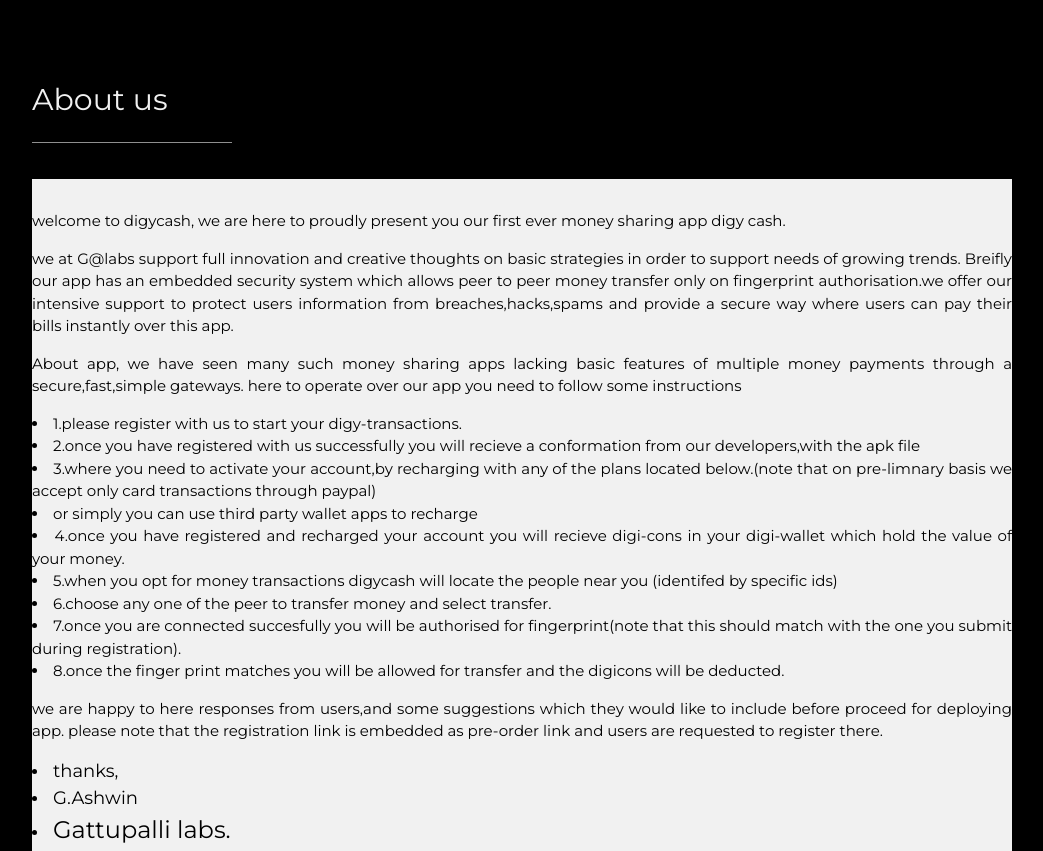
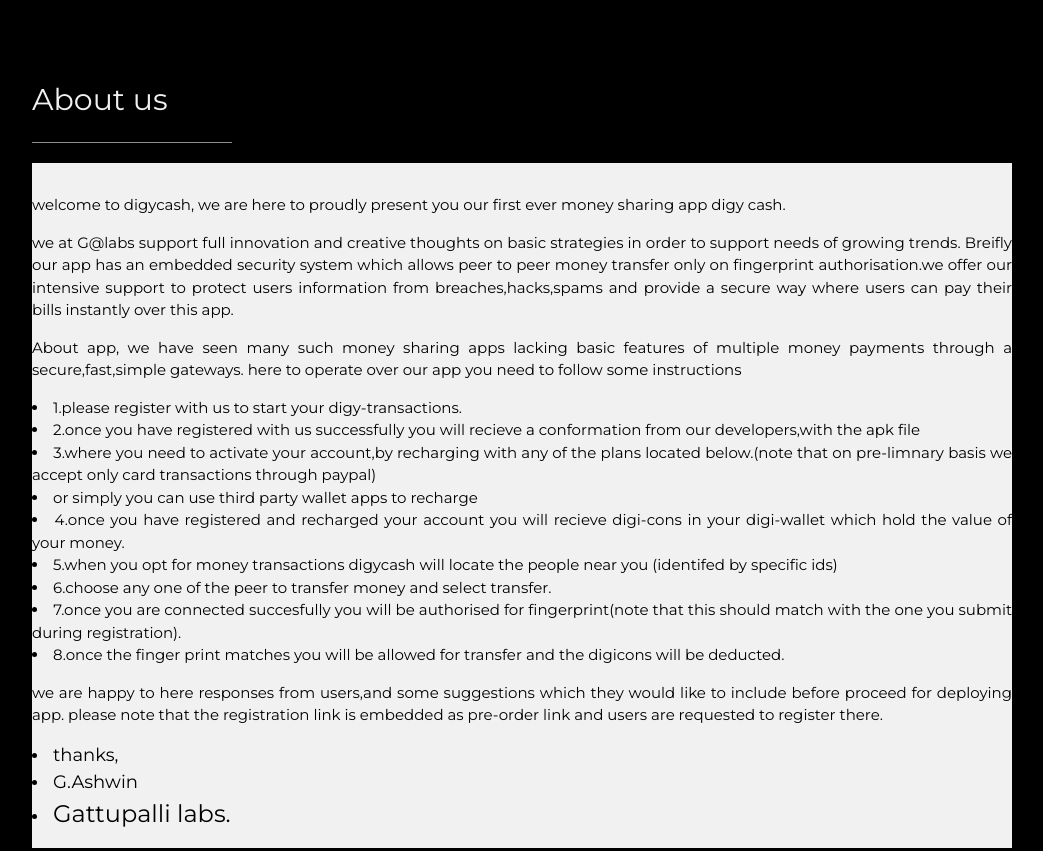
Before and after one commit to ashwingattupalli/cash, a plain HTML site: page index.html in a window 1280 px wide. Shown: the part 1468-2319 px from the top of the page, without its empty margins (178-1221 px from the left). Drawn offline with nearby package versions, Linux system fonts and the light colour scheme.

Commit message:
Update index.html

```diff
--- a/index.html
+++ b/index.html
@@ -103,7 +103,7 @@ function carousel() {
   <div class="w3-content w3-justify w3-text-grey w3-padding-64" id="about">
     <h2 class="w3-text-light-grey">About us</h2>
     <hr style="width:200px" class="w3-opacity">
-     <div class="w3-row w3-left w3-padding-16 w3-section w3-light-grey">
+     <div class="w3-row w3-padding-16 w3-section w3-light-grey">
     <article>
    <p>
     welcome to digycash,
```
